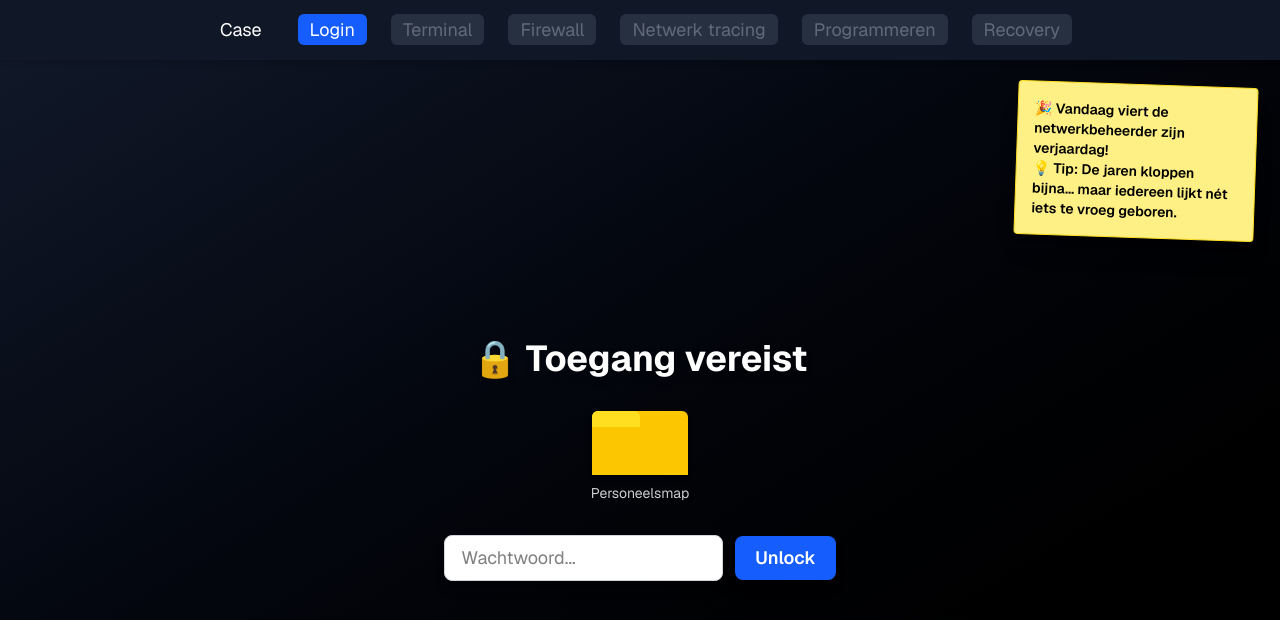
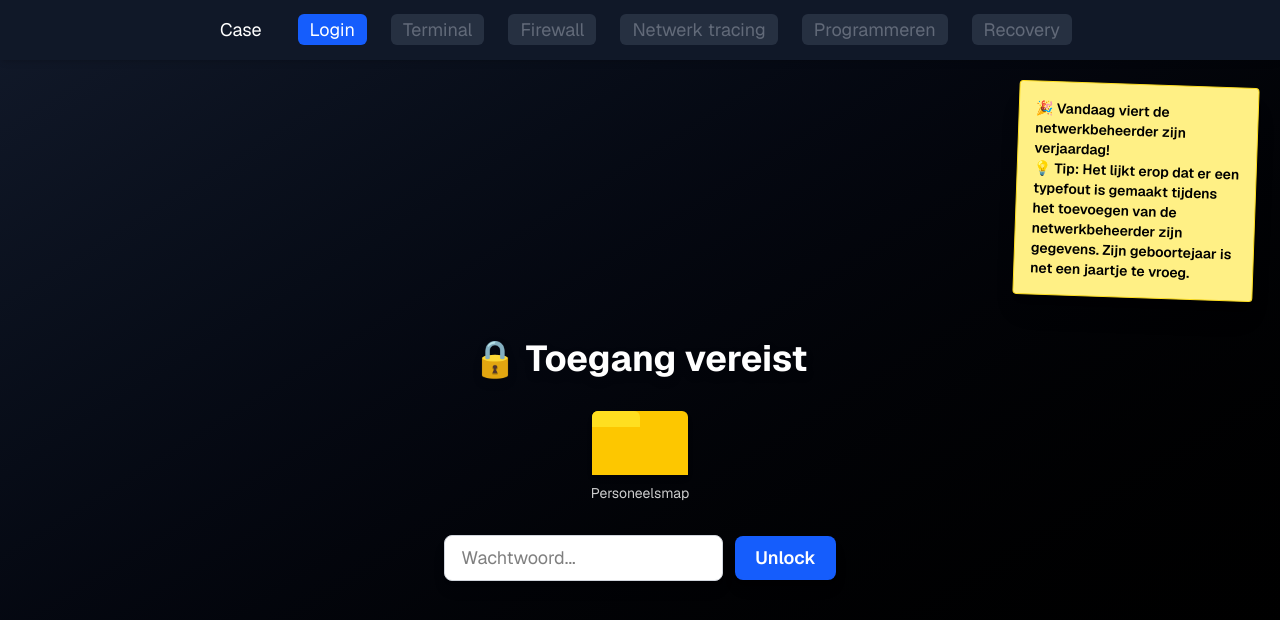
Before and after one commit to RemcoSlootmaekersUCLL/DigitalForensicsDemo, a Next.js app: page /lock in a window 1280 px wide. Shown: the top 620 px of the page. Built offline with nearby package versions, Linux system fonts and the light colour scheme.

Commit message:
replaced the hint with a more clear one

```diff
--- a/app/lock/page.tsx
+++ b/app/lock/page.tsx
@@ -36,8 +36,9 @@ export default function LockScreen() {
           🎉 Vandaag viert de netwerkbeheerder zijn verjaardag!
         </p>
         <p className="text-sm font-semibold">
-          💡 Tip: De jaren kloppen bijna… maar iedereen lijkt nét iets te vroeg
-          geboren.
+          💡 Tip: Het lijkt erop dat er een typefout is gemaakt tijdens het
+          toevoegen van de netwerkbeheerder zijn gegevens. Zijn geboortejaar is
+          net een jaartje te vroeg.
         </p>
       </div>
 
```
